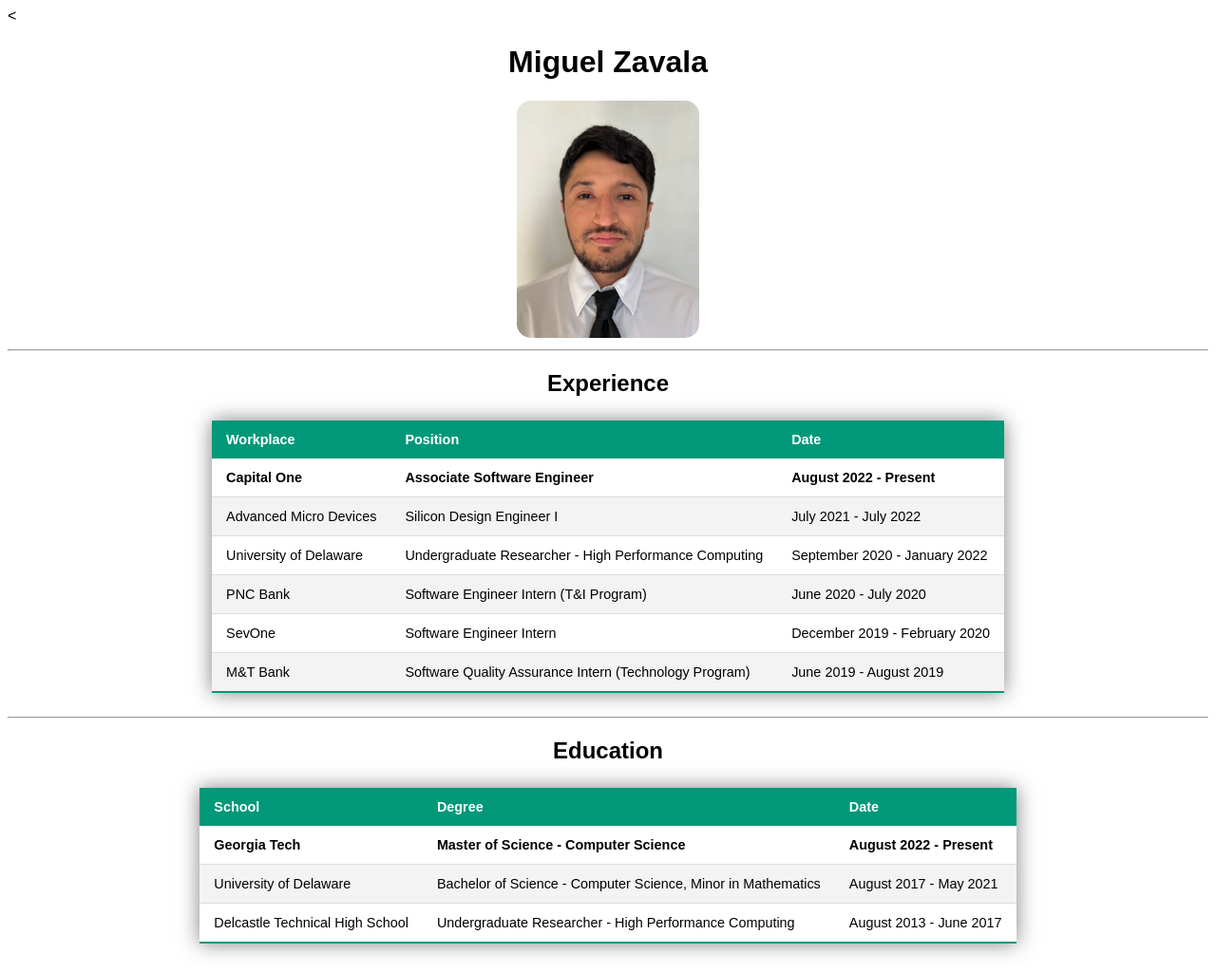
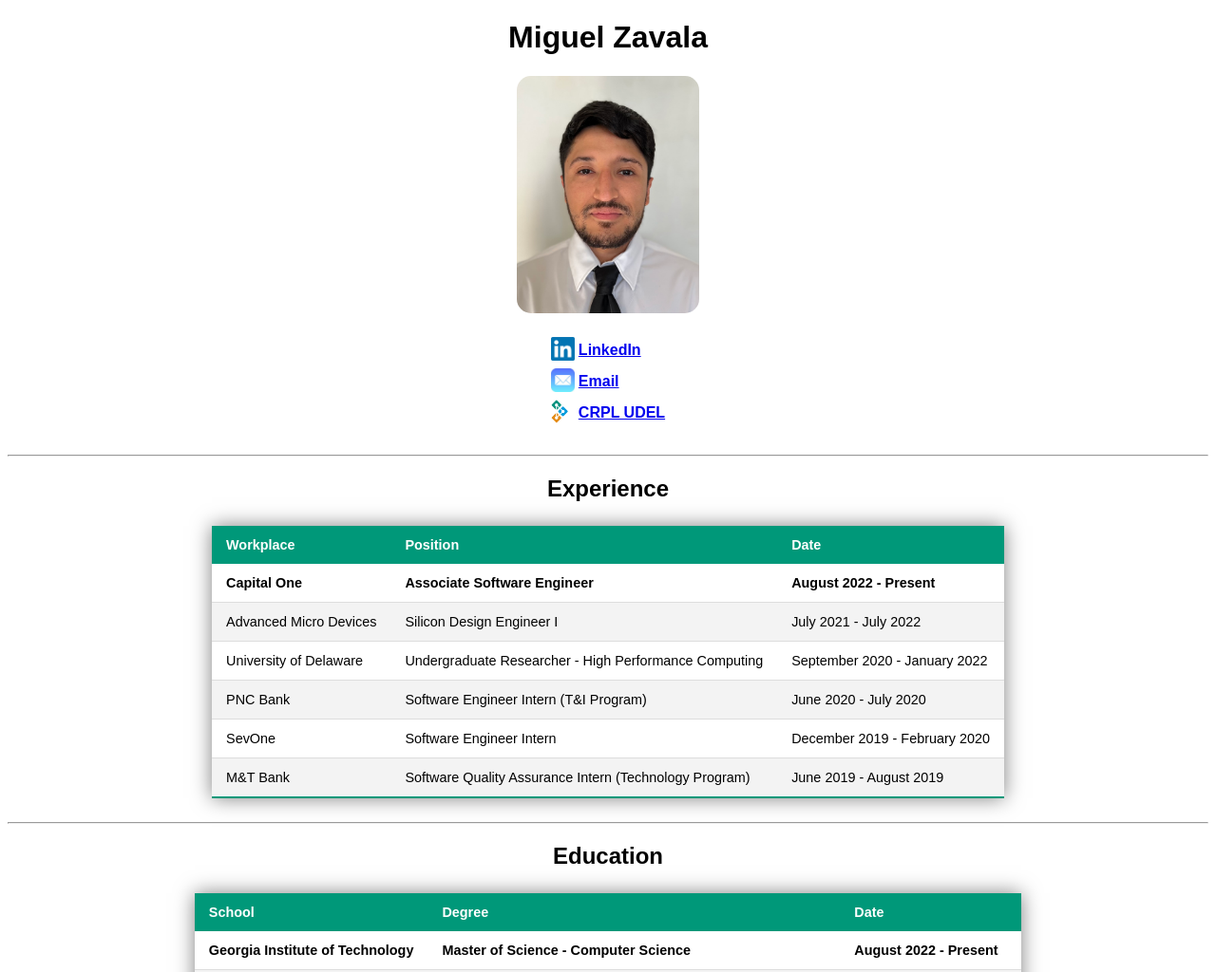
Before and after one commit to MiguelZN/Personal-Site, a plain HTML site: page index.html in a window 1280 px wide. Shown: the top 1024 px of the page at 95% size. Drawn offline with Linux system fonts and the light colour scheme.

Commit message:
added contacts section

```diff
--- a/css/index.css
+++ b/css/index.css
@@ -46,8 +46,12 @@ html {
   font-weight: bold;
 }
 
+#contacts {
+  font-weight: bold;
+}
+
 #introduction {
-  text-align: center;
+  display: inline;
 }
 
 #experience {
--- a/index.html
+++ b/index.html
@@ -4,14 +4,49 @@
 <head>
   <meta charset="utf-8">
   <title>Miguel Zavala - Portfolio</title>
-  <<link rel="stylesheet" href="css/index.css">
+  <link rel="stylesheet" href="css/index.css">
 </head>
 
 <body>
   <div id="introduction">
-    <h1>Miguel Zavala</h1>
-    <img height="250" class="rcorners1" src="images/Miguel_Zavala.jpg" />
+    <center>
+      <h1>Miguel Zavala</h1>
+      <img height="250" class="rcorners1" src="images/Miguel_Zavala.jpg" />
+      <br />
+      <br />
+      <div id="contacts">
+        <table>
+          <tbody>
+            <tr>
+              <td>
+                <img height="25" src="images/linkedin.png" />
+              </td>
+              <td>
+                <a href="https://www.linkedin.com/in/miguel-zavala-n">LinkedIn</a>
+              </td>
+            </tr>
+            <tr>
+              <td>
+                <img height="25" src="images/mail.jpg" />
+              </td>
+              <td>
+                <a href="mailto:miguelzavalan@gmail.com">Email</a>
+              </td>
+            </tr>
+            <tr>
+              <td>
+                <img height="25" src="images/crpl_udel.png" />
+              </td>
+              <td>
+                <a href="https://crpl.cis.udel.edu/members/#miguel-zavala">CRPL UDEL</a>
+              </td>
+            </tr>
+          </tbody>
+        </table>
+      </div>
+    </center>
   </div>
+  <br />
   <hr />
   <div id="experience">
     <h2>Experience</h2>
@@ -122,7 +157,7 @@
         <tbody>
           <tr class="present">
             <td>
-              Georgia Tech
+              Georgia Institute of Technology
             </td>
             <td>
               Master of Science - Computer Science
@@ -147,7 +182,7 @@
               Delcastle Technical High School
             </td>
             <td>
-              Undergraduate Researcher - High Performance Computing
+              High School Diploma, Electronics, Information Technology
             </td>
             <td>
               August 2013 - June 2017
```
Also changed, not shown: images/crpl_udel.png (added), images/linkedin.png (added), images/mail.jpg (added).
